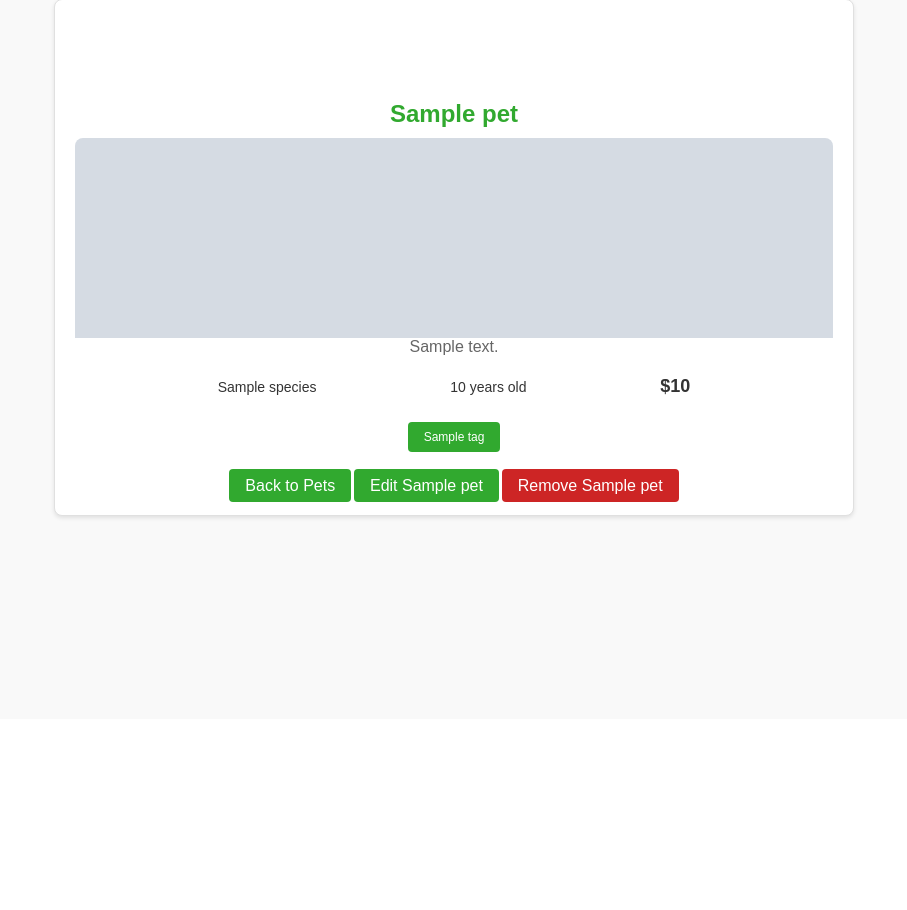
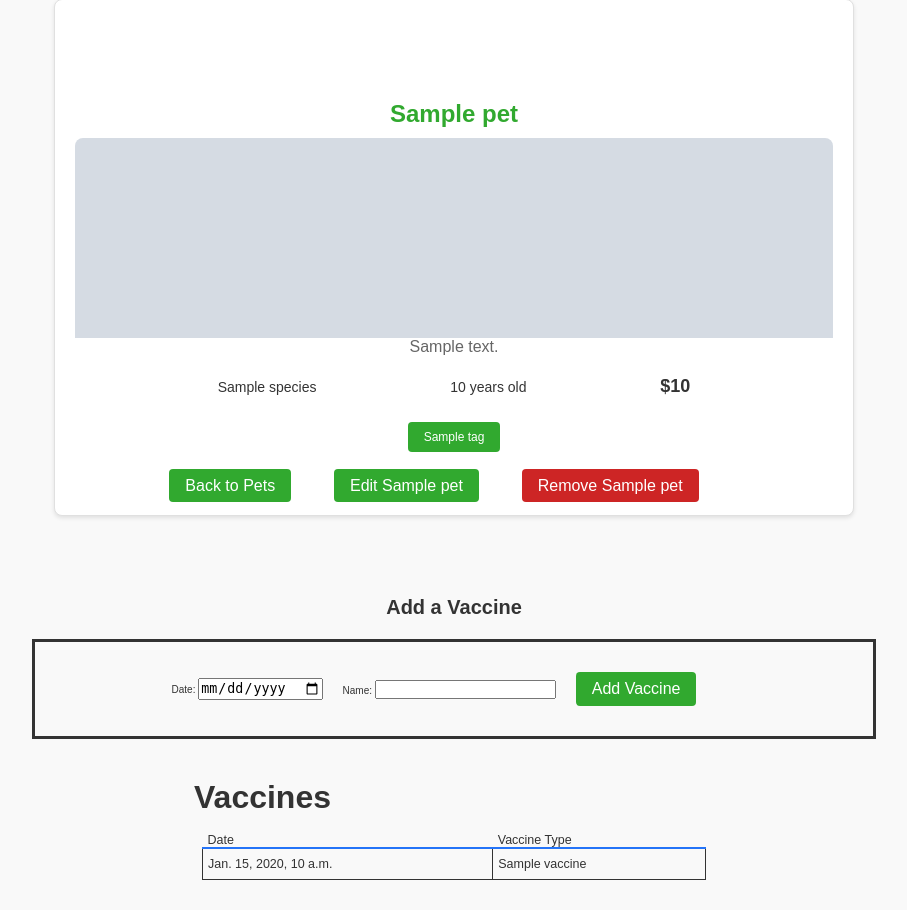
Before and after one commit to cassius2828/pet-pal-paradise--django-lab, a Django app: template main_app/templates/pets/details.html in a window 1280 px wide. Shown: the part 81-991 px from the top of the page, without its empty margins (186-1093 px from the left). Before the commit the page ends 600 px from the top, so only its background shows below. Run offline with Django 5.2, Linux system fonts and the light colour scheme; tables that the repository leaves empty hold one stand-in row (values such as "Sample post"); the template is opened without the code that fills it: values that come from a table or form of the project are taken from there, most other values are stand-ins (such as "Sample title", 1, 10 or a date in 2020); grey boxes marked "Sample" are stand-in pictures; data that the repository does not hold is empty.

Commit message:
added vaccine model (relational) to project and form to add vaccines

```diff
--- a/main_app/admin.py
+++ b/main_app/admin.py
@@ -1,6 +1,7 @@
 from django.contrib import admin
 
 # Register your models here.
-from .models import Pet
+from .models import Pet, Vaccine
 
 admin.site.register(Pet)
+admin.site.register(Vaccine)
--- /dev/null
+++ b/main_app/forms.py
@@ -0,0 +1,15 @@
+from django import forms
+from .models import Vaccine
+
+
+class VaccineForm(forms.ModelForm):
+    class Meta:
+        model = Vaccine
+        fields = ("date", "name")
+
+        widgets = {
+            "date": forms.DateInput(
+                format=("%y-%m-%d"),
+                attrs={"placeholder": "Select a Date", "type": "date"},
+            )
+        }
--- a/main_app/models.py
+++ b/main_app/models.py
@@ -20,3 +20,14 @@
 
     def get_absolute_url(self):
         return reverse("pet_details", kwargs={"pet_id": self.id})
+
+
+class Vaccine(models.Model):
+    name = models.CharField(max_length=100)
+    date = models.DateField()
+
+    # fk
+    pet = models.ForeignKey(Pet, on_delete=models.CASCADE)
+
+    def __str__(self):
+        return f"{self.name} was given on {self.date}"
--- a/main_app/static/css/pet-details.css
+++ b/main_app/static/css/pet-details.css
@@ -74,3 +74,105 @@
     transform: translateY(-2px);
     box-shadow: 0px 8px 20px -11px rgba(0, 0, 0, 0.75);
 }
+
+.vaccine-title {
+    font-size: 2rem;
+    text-align: center;
+    margin: 2rem auto;
+}
+
+.subsection-content {
+    display: flex;
+    justify-content: center;
+    align-items: center;
+    gap: 2rem;
+    border:solid;
+    width: 66%;
+    margin: 0 auto;
+    padding: 3rem;
+}
+
+.subsection-title {
+font-size: 2rem;
+  }
+  /* vaccines */
+  .vaccines-container {
+    display: flex;
+    flex-direction: column;
+    padding-bottom: 20px;
+    align-items: center;
+}
+
+.vaccines {
+    width: 80%;
+    min-width: 360px;
+    border: var(--borders);
+    border-radius: var(--card-border-radius);
+    padding: 10px;
+    box-shadow: var(--card-box-shadow);
+    display: flex;
+    flex-direction: column;
+    justify-content: center;
+    margin-bottom: 20px;
+}
+
+.subsection-title {
+    display: flex;
+    align-items: center;
+    margin-bottom: 12px;
+}
+
+.subsection-title h2 {
+    font-size: 3.2rem;
+    margin: 0;
+}
+
+.vaccines table {
+    width: calc(100% - 16px);
+    text-align: left;
+    border-collapse: collapse;
+    margin: 0 8px;
+    font-size: 1.25rem;
+}
+
+.vaccines th {
+    font-size: var(--font-l);
+    padding: 5px 5px 0;
+    border-bottom: rgb(36, 116, 248) solid 2px;
+}
+
+.vaccines td {
+    padding: 8px 5px;
+    font-size: var(--font-reg);
+    border:solid 1px;
+    text-align: start;
+}
+
+.vaccines tr:nth-child(even) {
+    background-color: #f3f3fd;
+}
+
+
+
+.subsection-content p {
+    font-size: var(--font-l);
+    margin: 5px 0;
+}
+
+@media only screen and (min-width: 768px) {
+    .vaccines-container {
+        flex-direction: row;
+        justify-content: space-around;
+        align-items: flex-start;
+    }
+
+    .vaccines {
+        width: 45%;
+    }
+}
+
+@media only screen and (min-width: 1024px) {
+    .vaccines-container {
+        padding: 0 40px;
+    }
+}
--- a/main_app/templates/pets/details.html
+++ b/main_app/templates/pets/details.html
@@ -5,6 +5,7 @@
 {% endblock title %}
 {% block head %}
     <link rel="stylesheet" href="{% static "css/pet-details.css" %}">
+    <link rel="stylesheet" href="{% static "css/pet-form.css" %}">
 {% endblock head %}
 {% block content %}
     <section id="details-page">
@@ -25,4 +26,48 @@
         <a href="{% url "pet_update" pet.id %}" class="btn caution">Edit {{ pet.name }}</a>
         <a href="{% url "pet_delete" pet.id %}" class="btn danger">Remove {{ pet.name }}</a>
     </section>
+
+
+    {% comment %} add vaccines section below {% endcomment %}
+    <h3 class="vaccine-title">Add a Vaccine</h3>
+    <form action="{% url "add_vaccine" pet.id %}"
+          method="POST"
+          class="subsection-content">
+        {% csrf_token %}
+        {{ vaccine_form.as_p }}
+        <button type="submit" class="btn submit">Add Vaccine</button>
+    </form>
+    <!-- Existing pet-container above -->
+    <div class="vaccines-container">
+        <section class="vaccines">
+            <div class="subsection-title">
+                <h2>Vaccines</h2>
+                {% comment %} <img src="{% static 'images/pet-cone.svg' %}" alt="An ice cream cone pet" />
+              <img src="{% static 'images/pet-onigiri.svg' %}" alt="A pet as onigiri" />
+                <img src="{% static 'images/kitty-kabob.svg' %}" alt="A kabob of kittens" /> {% endcomment %}
+            </div>
+            {% if pet.vaccine_set.all.count %}
+                <table>
+                    <thead>
+                        <tr>
+                            <th>Date</th>
+                            <th>Vaccine Type</th>
+                        </tr>
+                    </thead>
+                    <tbody>
+                        {% for vaccine in pet.vaccine_set.all %}
+                            <tr>
+                                <td>{{ vaccine.date }}</td>
+                                <td>{{ vaccine.name }}</td>
+                            </tr>
+                        {% endfor %}
+                    </tbody>
+                </table>
+            {% else %}
+                <div class="subsection-content">
+                    <p>{{ pet.name }} has not been vaccinated!</p>
+                </div>
+            {% endif %}
+        </div>
+    </section>
 {% endblock content %}
--- a/main_app/urls.py
+++ b/main_app/urls.py
@@ -8,4 +8,5 @@
     path("pets/create/", views.PetCreate.as_view(), name="pet_create"),
     path("pets/<int:pk>/update/", views.PetUpdate.as_view(), name="pet_update"),
     path("pets/<int:pk>/delete", views.PetDelete.as_view(), name="pet_delete"),
+    path("pets/<int:pet_id>/add_vaccine", views.add_vaccine, name="add_vaccine")
 ]
```
Also changed, not shown: main_app/views.py (+17 -2 lines), main_app/migrations/0003_vaccine.py (added).
